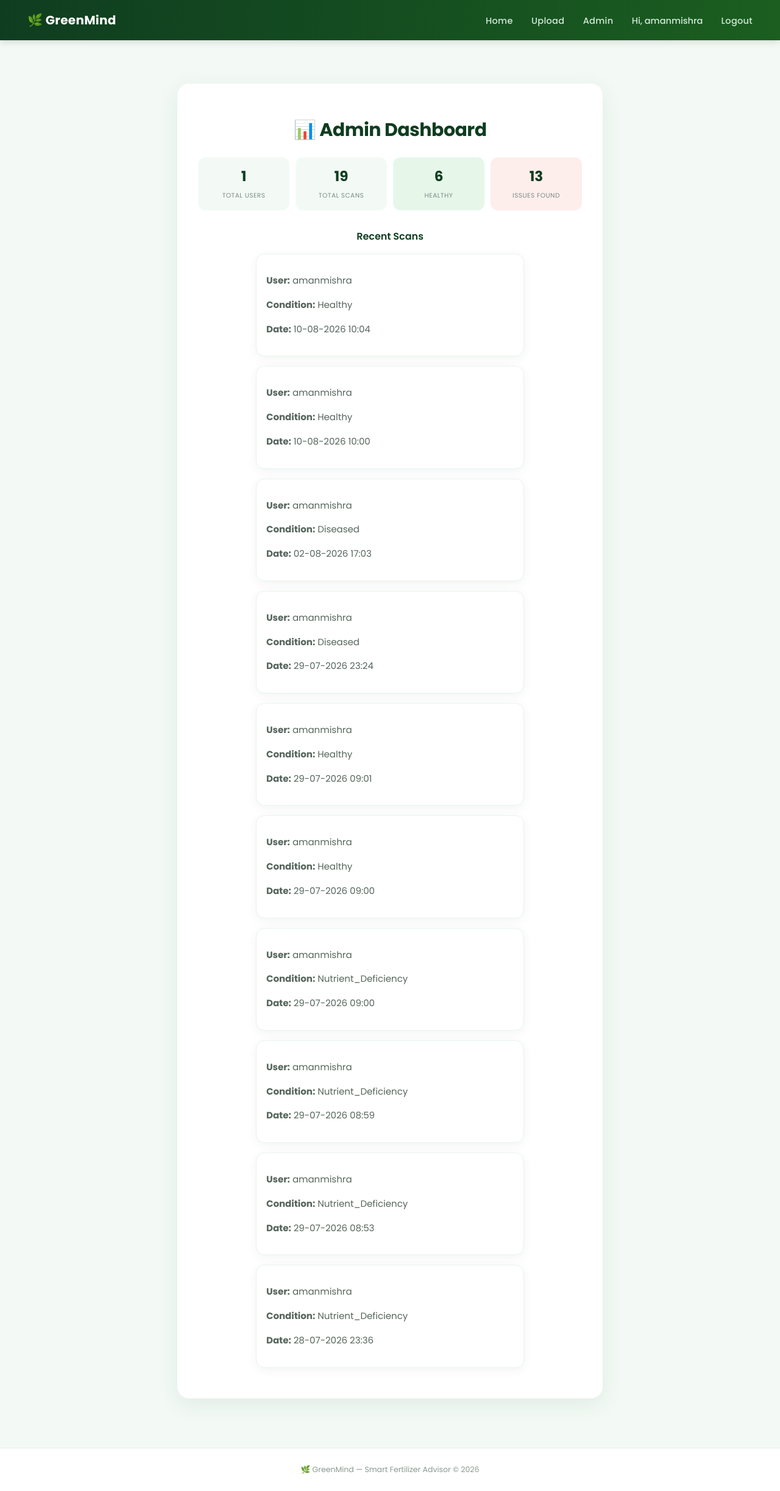
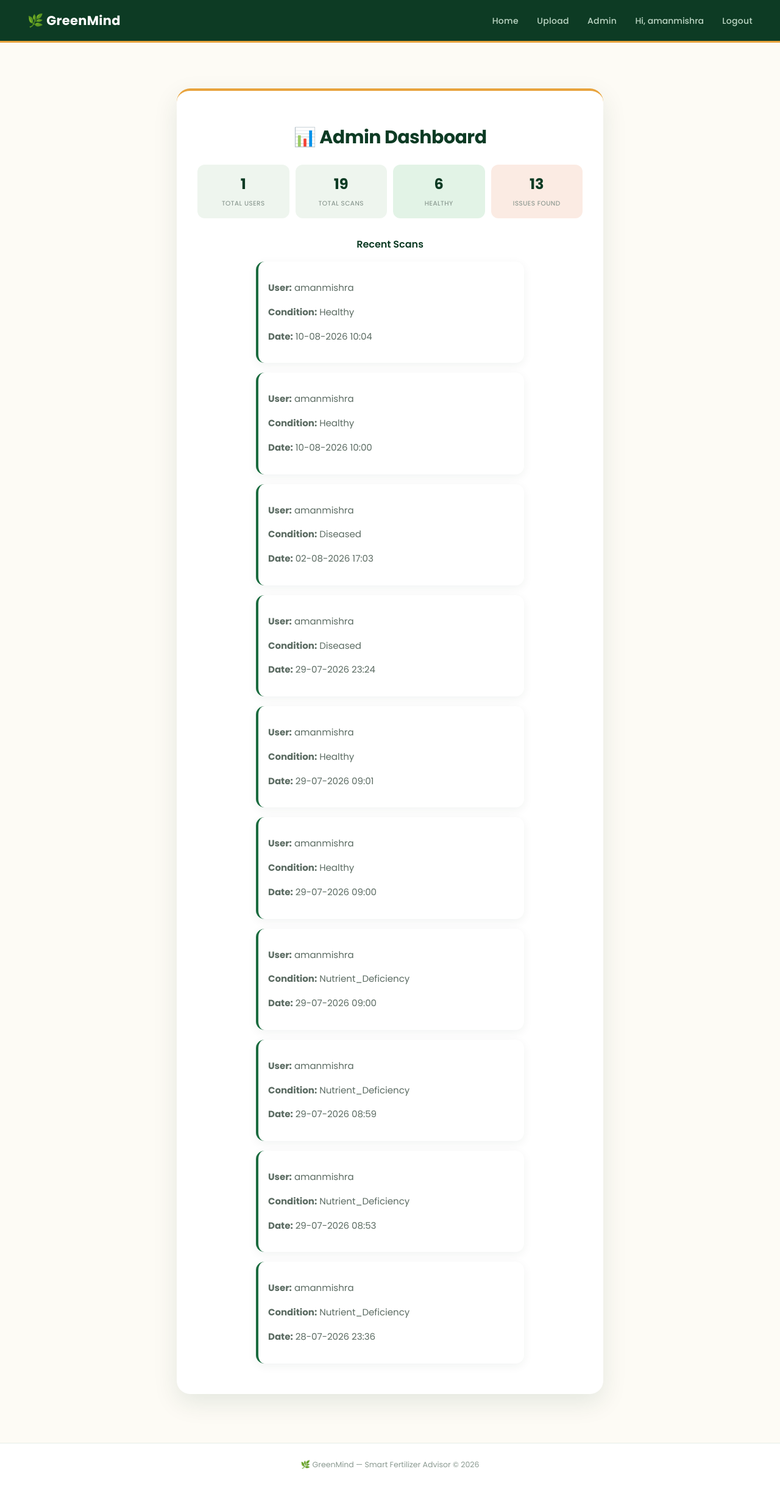
Before and after one commit to amanmishra2006/greenmind, a Flask app: page /admin in a window 1280 px wide. Shown: the whole page at 61% size. After the commit the page ends 2409 px from the top, so only its background shows below. Run offline with Flask 3, Linux system fonts and the light colour scheme; a user stored in the database is signed in; data comes from the database, SQL or seed files in the repository.

Commit message:
improve UI design with hero banner and feature cards

```diff
--- a/app.py
+++ b/app.py
@@ -43,6 +43,7 @@ def home():
     season = get_current_season()
     plant_names = seasonal_plants[season]
     plant_images = [{"name": name, "image": get_plant_image(name)} for name in plant_names]
+    farmer_image = get_plant_image("indian farmer field")
 
     stats = None
     if "username" in session:
@@ -57,7 +58,7 @@ def home():
         conn.close()
         stats = {"total": total, "healthy": healthy, "issues": issues}
 
-    return render_template("home.html", season=season, plant_images=plant_images, stats=stats)
+    return render_template("home.html", season=season, plant_images=plant_images, stats=stats, farmer_image=farmer_image)
 
 @app.route("/register", methods=["GET", "POST"])
 def register():
@@ -164,7 +165,6 @@ def history():
 
     return render_template("history.html", records=records)
 
-
 @app.route("/admin")
 def admin():
     if "username" not in session or session["username"] != "amanmishra":
@@ -198,5 +198,6 @@ def admin():
         issue_count=issue_count,
         recent_scans=recent_scans
     )
+
 if __name__ == "__main__":
     app.run(debug=True)
--- a/static/style.css
+++ b/static/style.css
@@ -2,12 +2,20 @@
     box-sizing: border-box;
 }
 
+:root {
+    --forest: #0d3b24;
+    --forest-light: #1b6b3f;
+    --accent: #e8a33d;
+    --cream: #fdfbf5;
+    --sage: #eef5ee;
+}
+
 body {
     font-family: 'Poppins', 'Segoe UI', Arial, sans-serif;
-    background: #f3faf5;
+    background: var(--cream);
     margin: 0;
     min-height: 100vh;
-    color: #1e2a24;
+    color: #22302a;
 }
 
 /* ===== Navbar ===== */
@@ -15,36 +23,37 @@ body {
     display: flex;
     justify-content: space-between;
     align-items: center;
-    background: linear-gradient(90deg, #0f3d20, #1b5e20);
+    background: var(--forest);
     padding: 18px 45px;
-    box-shadow: 0 2px 12px rgba(0,0,0,0.15);
     position: sticky;
     top: 0;
     z-index: 100;
+    border-bottom: 3px solid var(--accent);
 }
 
 .navbar a {
     color: white;
     text-decoration: none;
     font-weight: 700;
-    font-size: 20px;
+    font-size: 21px;
     letter-spacing: 0.3px;
 }
 
 .nav-links a, .nav-user {
     margin-left: 26px;
-    color: #d4ead9;
-    font-size: 14.5px;
+    color: #bcd6c4;
+    font-size: 14px;
     font-weight: 500;
     transition: color 0.2s ease;
+    position: relative;
 }
 
 .nav-links a:hover {
-    color: #ffffff;
+    color: var(--accent);
 }
 
 .page-content {
-    padding-top: 40px;
+    padding-top: 45px;
     padding-bottom: 20px;
     min-height: calc(100vh - 200px);
 }
@@ -54,15 +63,21 @@ body {
     background: white;
     max-width: 460px;
     margin: 30px auto;
-    padding: 42px 38px;
-    border-radius: 20px;
-    box-shadow: 0 10px 35px rgba(15, 61, 32, 0.08);
+    padding: 44px 40px;
+    border-radius: 22px;
+    box-shadow: 0 14px 40px rgba(13, 59, 36, 0.1);
     text-align: center;
-    border: 1px solid #eaf4ec;
+    border-top: 4px solid var(--accent);
+    animation: fadeUp 0.5s ease;
+}
+
+@keyframes fadeUp {
+    from { opacity: 0; transform: translateY(12px); }
+    to { opacity: 1; transform: translateY(0); }
 }
 
 h1 {
-    color: #0f3d20;
+    color: var(--forest);
     margin-bottom: 4px;
     font-weight: 700;
     letter-spacing: -0.5px;
@@ -70,13 +85,13 @@ h1 {
 }
 
 h2 {
-    color: #1b5e20;
+    color: var(--forest-light);
     font-size: 20px;
     font-weight: 600;
 }
 
 h3 {
-    color: #0f3d20;
+    color: var(--forest);
     margin-top: 22px;
     margin-bottom: 8px;
     font-weight: 600;
@@ -84,7 +99,7 @@ h3 {
 }
 
 p {
-    color: #55655c;
+    color: #5b6b62;
     line-height: 1.65;
     font-size: 15px;
 }
@@ -148,13 +164,13 @@ input:focus {
     display: flex;
     gap: 15px;
     align-items: center;
-    box-shadow: 0 4px 16px rgba(15,61,32,0.06);
-    border: 1px solid #eaf4ec;
+    box-shadow: 0 4px 16px rgba(13,59,36,0.06);
+    border-left: 4px solid var(--forest-light);
     transition: transform 0.15s ease;
 }
 
 .history-item:hover {
-    transform: translateY(-2px);
+    transform: translateX(4px);
 }
 
 .history-item img {
@@ -167,7 +183,7 @@ input:focus {
 
 hr { display: none; }
 
-a { color: #2e7d32; }
+a { color: var(--forest-light); }
 
 /* ===== Seasonal Slideshow ===== */
 .slideshow-box {
@@ -223,19 +239,20 @@ a { color: #2e7d32; }
     min-width: 320px;
     max-width: 400px;
     padding: 34px;
-    border-radius: 20px;
-    box-shadow: 0 10px 35px rgba(15, 61, 32, 0.08);
+    border-radius: 22px;
+    box-shadow: 0 14px 40px rgba(13, 59, 36, 0.1);
     text-align: center;
-    border: 1px solid #eaf4ec;
+    border-top: 4px solid var(--accent);
+    animation: fadeUp 0.5s ease;
 }
 
 .quick-card .tagline {
-    color: #2e7d32;
-    font-weight: 600;
+    color: var(--forest-light);
+    font-weight: 700;
     margin-top: -4px;
     font-size: 13px;
     text-transform: uppercase;
-    letter-spacing: 1.2px;
+    letter-spacing: 1.5px;
 }
 
 .small-text {
@@ -258,22 +275,22 @@ a { color: #2e7d32; }
 
 .stat-box {
     flex: 1;
-    background: #f3faf5;
+    background: var(--sage);
     border-radius: 12px;
     padding: 14px 4px;
     transition: transform 0.15s ease;
 }
 
-.stat-box:hover { transform: translateY(-2px); }
+.stat-box:hover { transform: translateY(-3px); }
 
-.stat-box.healthy { background: #e6f7ea; }
-.stat-box.issue { background: #fdeeec; }
+.stat-box.healthy { background: #e2f3e6; }
+.stat-box.issue { background: #fbebe3; }
 
 .stat-number {
     display: block;
-    font-size: 23px;
+    font-size: 24px;
     font-weight: 700;
-    color: #0f3d20;
+    color: var(--forest);
 }
 
 .stat-label {
@@ -301,7 +316,7 @@ a { color: #2e7d32; }
     padding: 26px;
     color: #8a9990;
     font-size: 12.5px;
-    border-top: 1px solid #e2eee5;
+    border-top: 1px solid #e6ede7;
     margin-top: 30px;
     background: white;
 }
```
Also changed, not shown: other parts of static/style.css (+86 -17 lines), templates/home.html (+56 -9 lines).
